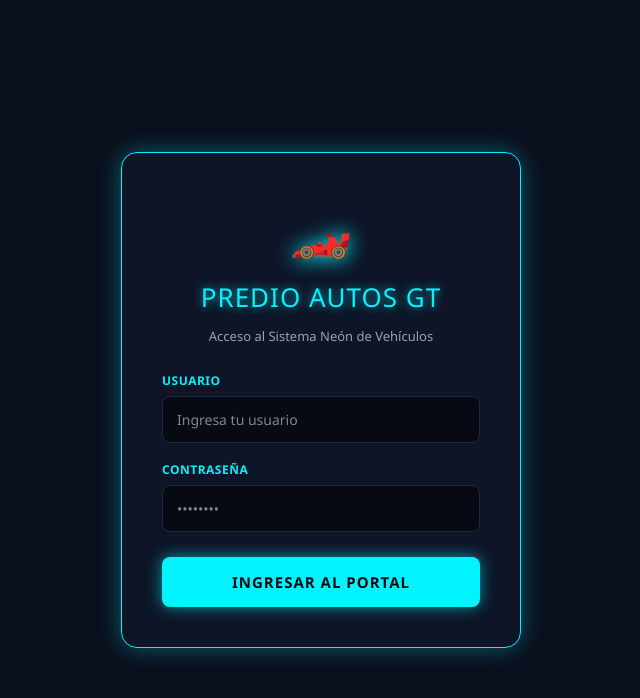
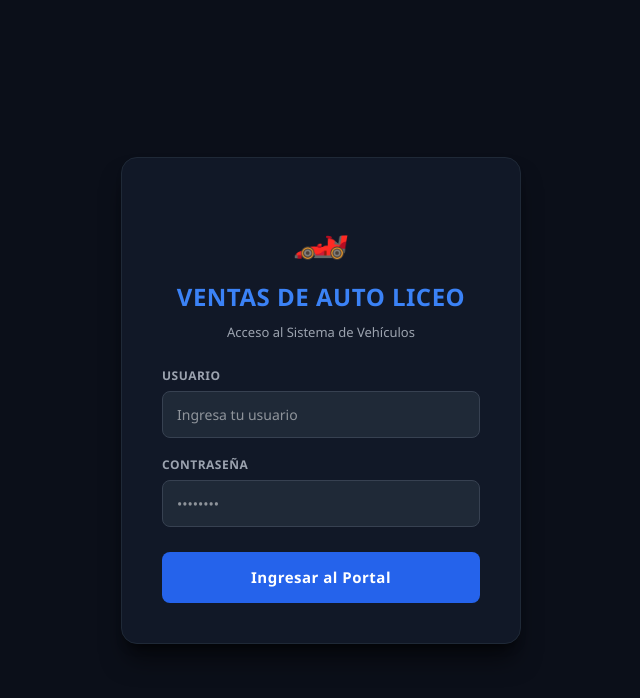
Before and after one commit to Jlastorp/Mi-Proyecto-Autos, a React (Vite) app in the folder frontend/: page / in a window 1280 px wide. Shown: the top 698 px of the page, without its empty margins (319-959 px from the left). Built offline with nearby package versions, Linux system fonts and the light colour scheme.

Commit message:
Se creo un diseño de estilo negro elegante con un toque de azu

```diff
--- a/frontend/src/App.jsx
+++ b/frontend/src/App.jsx
@@ -76,57 +76,54 @@ function App() {
   };
 
   // ==========================================
-  // PANTALLA 1: INICIO DE SESIÓN (AZUL NEÓN)
+  // PANTALLA 1: INICIO DE SESIÓN (DARK MODE ELEGANTE)
   // ==========================================
   if (!estaAutenticado) {
     return (
       <div style={{
         minHeight: '100vh',
-        backgroundColor: '#0a0f1d',
+        backgroundColor: '#0b0f19', // Fondo oscuro mate
         display: 'flex',
         alignItems: 'center',
         justifyContent: 'center',
         fontFamily: "'Segoe UI', Roboto, sans-serif",
         padding: '20px',
-        color: '#e2e8f0'
+        color: '#f3f4f6'
       }}>
         <div style={{
-          backgroundColor: 'rgba(15, 23, 42, 0.85)',
+          backgroundColor: '#111827', // Tarjeta gris/azul muy oscura
           borderRadius: '16px',
-          border: '1px solid #00f3ff',
-          boxShadow: '0 0 25px rgba(0, 243, 255, 0.35)',
+          border: '1px solid #1f2937',
+          boxShadow: '0 20px 25px -5px rgba(0, 0, 0, 0.5), 0 8px 10px -6px rgba(0, 0, 0, 0.5)',
           padding: '40px',
           width: '100%',
           maxWidth: '400px',
-          textAlign: 'center',
-          backdropFilter: 'blur(10px)'
+          textAlign: 'center'
         }}>
-          <div style={{ fontSize: '50px', marginBottom: '10px', filter: 'drop-shadow(0 0 10px #00f3ff)' }}>🏎️</div>
+          <div style={{ fontSize: '46px', marginBottom: '12px' }}>🏎️</div>
           <h2 style={{
-            margin: '0 0 10px 0',
-            color: '#00f3ff',
-            textShadow: '0 0 10px rgba(0, 243, 255, 0.7)',
-            fontSize: '26px',
-            textTransform: 'uppercase',
-            letterSpacing: '1px'
+            margin: '0 0 8px 0',
+            color: '#3b82f6', // Azul elegante
+            fontSize: '24px',
+            fontWeight: '700',
+            letterSpacing: '0.5px'
           }}>
-            PREDIO AUTOS GT
+            VENTAS DE AUTO LICEO
           </h2>
-          <p style={{ color: '#94a3b8', fontSize: '13px', marginBottom: '25px' }}>
-            Acceso al Sistema Neón de Vehículos
+          <p style={{ color: '#9ca3af', fontSize: '13px', marginBottom: '25px' }}>
+            Acceso al Sistema de Vehículos
           </p>
 
           {errorLogin && (
             <div style={{
-              backgroundColor: 'rgba(239, 68, 68, 0.15)',
-              color: '#ff4d4d',
+              backgroundColor: 'rgba(239, 68, 68, 0.1)',
+              color: '#f87171',
               padding: '12px',
               borderRadius: '8px',
               fontSize: '13px',
               marginBottom: '20px',
               border: '1px solid #ef4444',
-              fontWeight: 'bold',
-              boxShadow: '0 0 10px rgba(239, 68, 68, 0.3)'
+              fontWeight: '600'
             }}>
               {errorLogin}
             </div>
@@ -134,7 +131,7 @@ function App() {
 
           <form onSubmit={manejarLogin}>
             <div style={{ textAlign: 'left', marginBottom: '18px' }}>
-              <label style={{ display: 'block', fontSize: '12px', fontWeight: 'bold', color: '#00f3ff', marginBottom: '6px', letterSpacing: '0.5px' }}>
+              <label style={{ display: 'block', fontSize: '12px', fontWeight: '600', color: '#9ca3af', marginBottom: '6px', letterSpacing: '0.5px' }}>
                 USUARIO
               </label>
               <input
@@ -147,8 +144,8 @@ function App() {
                   width: '100%',
                   padding: '12px 14px',
                   borderRadius: '8px',
-                  backgroundColor: '#070a13',
-                  border: '1px solid #1e293b',
+                  backgroundColor: '#1f2937',
+                  border: '1px solid #374151',
                   color: '#ffffff',
                   fontSize: '14px',
                   outline: 'none',
@@ -158,7 +155,7 @@ function App() {
             </div>
 
             <div style={{ textAlign: 'left', marginBottom: '25px' }}>
-              <label style={{ display: 'block', fontSize: '12px', fontWeight: 'bold', color: '#00f3ff', marginBottom: '6px', letterSpacing: '0.5px' }}>
+              <label style={{ display: 'block', fontSize: '12px', fontWeight: '600', color: '#9ca3af', marginBottom: '6px', letterSpacing: '0.5px' }}>
                 CONTRASEÑA
               </label>
               <input
@@ -171,8 +168,8 @@ function App() {
                   width: '100%',
                   padding: '12px 14px',
                   borderRadius: '8px',
-                  backgroundColor: '#070a13',
-                  border: '1px solid #1e293b',
+                  backgroundColor: '#1f2937',
+                  border: '1px solid #374151',
                   color: '#ffffff',
                   fontSize: '14px',
                   outline: 'none',
@@ -185,17 +182,16 @@ function App() {
               type="submit"
               style={{
                 width: '100%',
-                backgroundColor: '#00f3ff',
-                color: '#070a13',
+                backgroundColor: '#2563eb', // Azul profesional
+                color: '#ffffff',
                 border: 'none',
                 padding: '14px',
                 borderRadius: '8px',
                 fontSize: '15px',
-                fontWeight: 'bold',
+                fontWeight: '600',
                 cursor: 'pointer',
-                boxShadow: '0 0 15px rgba(0, 243, 255, 0.6)',
-                textTransform: 'uppercase',
-                letterSpacing: '1px'
+                letterSpacing: '0.5px',
+                transition: 'background-color 0.2s'
               }}
             >
               Ingresar al Portal
@@ -207,57 +203,56 @@ function App() {
   }
 
   // ==========================================
-  // PANTALLA 2: CATÁLOGO AZUL NEÓN (AUTENTICADO)
+  // PANTALLA 2: CATÁLOGO OSCURO ELEGANTE (AUTENTICADO)
   // ==========================================
   return (
     <div style={{
       minHeight: '100vh',
-      backgroundColor: '#070a13',
+      backgroundColor: '#0b0f19', // Fondo oscuro
       padding: '20px',
       fontFamily: "'Segoe UI', Roboto, sans-serif",
-      color: '#e2e8f0'
+      color: '#f3f4f6'
     }}>
 
-      {/* BARRA SUPERIOR NEÓN */}
+      {/* BARRA SUPERIOR OSCURA */}
       <header style={{
         display: 'flex',
         justifyContent: 'space-between',
         alignItems: 'center',
-        backgroundColor: 'rgba(15, 23, 42, 0.9)',
+        backgroundColor: '#111827',
         padding: '18px 30px',
         borderRadius: '12px',
-        border: '1px solid #00f3ff',
-        boxShadow: '0 0 15px rgba(0, 243, 255, 0.25)',
+        border: '1px solid #1f2937',
         marginBottom: '25px',
         maxWidth: '1200px',
-        margin: '0 auto 25px auto'
+        margin: '0 auto 25px auto',
+        boxShadow: '0 4px 6px -1px rgba(0, 0, 0, 0.3)'
       }}>
         <div>
           <h2 style={{
             margin: 0,
-            color: '#00f3ff',
+            color: '#60a5fa',
             fontSize: '22px',
-            textShadow: '0 0 8px rgba(0, 243, 255, 0.6)',
-            letterSpacing: '1px'
+            fontWeight: '700',
+            letterSpacing: '0.5px'
           }}>
-            ⚡ CATÁLOGO NEÓN GT
+            🏎️ VENTAS DE AUTO LICEO
           </h2>
-          <span style={{ fontSize: '13px', color: '#94a3b8' }}>
-            Piloto activo: <strong style={{ color: '#38bdf8' }}>{usuario}</strong>
+          <span style={{ fontSize: '13px', color: '#9ca3af' }}>
+            Usuario activo: <strong style={{ color: '#f3f4f6' }}>{usuario}</strong>
           </span>
         </div>
         <button
           onClick={cerrarSesion}
           style={{
             backgroundColor: 'transparent',
-            color: '#ff4d4d',
+            color: '#f87171',
             border: '1px solid #ef4444',
             padding: '8px 18px',
             borderRadius: '6px',
             cursor: 'pointer',
             fontSize: '12px',
-            fontWeight: 'bold',
-            boxShadow: '0 0 10px rgba(239, 68, 68, 0.3)',
+            fontWeight: '600',
             textTransform: 'uppercase'
           }}
         >
@@ -268,15 +263,14 @@ function App() {
       {/* BANNER DE ÉXITO */}
       {mensajeExito && (
         <div style={{
-          backgroundColor: 'rgba(0, 243, 255, 0.1)',
-          color: '#00f3ff',
+          backgroundColor: 'rgba(22, 163, 74, 0.15)',
+          color: '#4ade80',
           padding: '14px',
           borderRadius: '10px',
           textAlign: 'center',
-          fontWeight: 'bold',
+          fontWeight: '600',
           marginBottom: '20px',
-          border: '1px solid #00f3ff',
-          boxShadow: '0 0 15px rgba(0, 243, 255, 0.3)',
+          border: '1px solid #16a34a',
           maxWidth: '1200px',
           margin: '0 auto 20px auto'
         }}>
@@ -286,19 +280,19 @@ function App() {
 
       {/* ESTADO DE CARGA */}
       {cargando && (
-        <div style={{ textAlign: 'center', padding: '50px', color: '#00f3ff', fontSize: '18px' }}>
-          ⚡ Cargando inventario futurista desde PostgreSQL...
+        <div style={{ textAlign: 'center', padding: '50px', color: '#60a5fa', fontSize: '18px' }}>
+          ⚡ Cargando inventario desde la base de datos...
         </div>
       )}
 
       {/* ESTADO DE ERROR */}
       {errorApi && (
-        <div style={{ textAlign: 'center', padding: '50px', color: '#ff4d4d', fontSize: '18px' }}>
+        <div style={{ textAlign: 'center', padding: '50px', color: '#f87171', fontSize: '18px' }}>
           ❌ {errorApi}
         </div>
       )}
 
-      {/* TARJETAS DE AUTOS NEÓN */}
+      {/* TARJETAS DE AUTOS */}
       {!cargando && !errorApi && (
         <div style={{
           display: 'grid',
@@ -311,16 +305,16 @@ function App() {
             const estaVendido = compradoIds.includes(auto.id);
             return (
               <div key={auto.id} style={{
-                backgroundColor: '#0f172a',
+                backgroundColor: '#111827',
                 borderRadius: '14px',
                 overflow: 'hidden',
-                border: estaVendido ? '1px solid #334155' : '1px solid rgba(0, 243, 255, 0.4)',
-                boxShadow: estaVendido ? 'none' : '0 0 15px rgba(0, 243, 255, 0.15)',
+                border: '1px solid #1f2937',
+                boxShadow: '0 4px 10px rgba(0, 0, 0, 0.3)',
                 display: 'flex',
                 flexDirection: 'column',
                 justifyContent: 'space-between',
                 opacity: estaVendido ? 0.6 : 1,
-                transition: 'transform 0.2s, box-shadow 0.2s'
+                transition: 'transform 0.2s'
               }}>
                 <div>
                   <div style={{ position: 'relative' }}>
@@ -334,62 +328,60 @@ function App() {
                         position: 'absolute',
                         top: '10px',
                         right: '10px',
-                        backgroundColor: '#ef4444',
+                        backgroundColor: '#dc2626',
                         color: 'white',
                         padding: '4px 10px',
                         borderRadius: '6px',
                         fontSize: '11px',
-                        fontWeight: 'bold',
-                        boxShadow: '0 0 10px rgba(239, 68, 68, 0.6)'
+                        fontWeight: 'bold'
                       }}>
                         AGOTADO
                       </span>
                     )}
                   </div>
                   <div style={{ padding: '16px' }}>
-                    <span style={{ fontSize: '11px', color: '#38bdf8', fontWeight: 'bold', textTransform: 'uppercase', letterSpacing: '0.5px' }}>
+                    <span style={{ fontSize: '11px', color: '#60a5fa', fontWeight: 'bold', textTransform: 'uppercase', letterSpacing: '0.5px' }}>
                       {auto.marca} {auto.modelo} • {auto.year}
                     </span>
                     <h3 style={{ margin: '8px 0', fontSize: '16px', color: '#ffffff' }}>
                       {auto.titulo}
                     </h3>
                     <p style={{
-                      color: '#00f3ff',
+                      color: '#38bdf8',
                       fontSize: '22px',
                       fontWeight: 'bold',
-                      margin: '8px 0',
-                      textShadow: '0 0 8px rgba(0, 243, 255, 0.5)'
+                      margin: '8px 0'
                     }}>
                       Q {Number(auto.precio).toLocaleString('es-GT', { minimumFractionDigits: 2 })}
                     </p>
-                    <p style={{ fontSize: '13px', color: '#94a3b8', height: '36px', overflow: 'hidden' }}>
+                    <p style={{ fontSize: '13px', color: '#9ca3af', height: '36px', overflow: 'hidden' }}>
                       {auto.descripcion}
                     </p>
-                    <div style={{ marginTop: '16px', paddingTop: '12px', borderTop: '1px solid #1e293b', fontSize: '12px', color: '#64748b' }}>
+                    <div style={{ marginTop: '16px', paddingTop: '12px', borderTop: '1px solid #1f2937', fontSize: '12px', color: '#6b7280' }}>
                       📍 {auto.ubicacion} <br />
                       👤 Vendedor: {auto.vendedor}
                     </div>
                   </div>
                 </div>
 
-                {/* BOTÓN DE COMPRA NEÓN */}
+                {/* BOTÓN DE COMPRA VERDE 🟢 */}
                 <div style={{ padding: '0 16px 16px 16px' }}>
                   <button
                     onClick={() => setAutoSeleccionado(auto)}
                     disabled={estaVendido}
                     style={{
                       width: '100%',
-                      backgroundColor: estaVendido ? '#334155' : 'transparent',
-                      color: estaVendido ? '#94a3b8' : '#00f3ff',
-                      border: estaVendido ? 'none' : '1px solid #00f3ff',
+                      backgroundColor: estaVendido ? '#374151' : '#16a34a', // Verde vibrante
+                      color: estaVendido ? '#9ca3af' : '#ffffff',
+                      border: 'none',
                       padding: '12px',
                       borderRadius: '8px',
                       fontSize: '13px',
                       fontWeight: 'bold',
                       cursor: estaVendido ? 'not-allowed' : 'pointer',
-                      boxShadow: estaVendido ? 'none' : '0 0 10px rgba(0, 243, 255, 0.3)',
+                      boxShadow: estaVendido ? 'none' : '0 4px 6px -1px rgba(22, 163, 74, 0.3)',
                       textTransform: 'uppercase',
-                      letterSpacing: '1px'
+                      letterSpacing: '0.5px'
                     }}
                   >
                     {estaVendido ? '🚗 Vehículo Vendido' : '🛒 Comprar Auto'}
@@ -401,7 +393,7 @@ function App() {
         </div>
       )}
 
-      {/* MODAL DE COMPRA NEÓN */}
+      {/* MODAL DE COMPRA OSCURA */}
       {autoSeleccionado && (
         <div style={{
           position: 'fixed',
@@ -409,60 +401,59 @@ function App() {
           left: 0,
           right: 0,
           bottom: 0,
-          backgroundColor: 'rgba(5, 8, 16, 0.85)',
+          backgroundColor: 'rgba(0, 0, 0, 0.75)',
           display: 'flex',
           alignItems: 'center',
           justifyContent: 'center',
           zIndex: 1000,
-          padding: '20px',
-          backdropFilter: 'blur(8px)'
+          padding: '20px'
         }}>
           <div style={{
-            backgroundColor: '#0f172a',
+            backgroundColor: '#111827',
             padding: '30px',
             borderRadius: '16px',
             maxWidth: '450px',
             width: '100%',
-            border: '1px solid #00f3ff',
-            boxShadow: '0 0 25px rgba(0, 243, 255, 0.4)',
+            border: '1px solid #374151',
+            boxShadow: '0 25px 50px -12px rgba(0, 0, 0, 0.7)',
             color: '#ffffff'
           }}>
-            <h3 style={{ margin: '0 0 10px 0', color: '#00f3ff', textShadow: '0 0 8px rgba(0, 243, 255, 0.5)' }}>
+            <h3 style={{ margin: '0 0 10px 0', color: '#60a5fa' }}>
               Confirmar Adquisición 🚗
             </h3>
-            <p style={{ fontSize: '13px', color: '#94a3b8', marginBottom: '15px' }}>
-              Estás reservando el siguiente vehículo en nuestro sistema:
+            <p style={{ fontSize: '13px', color: '#9ca3af', marginBottom: '15px' }}>
+              Estás reservando el siguiente vehículo en Ventas de Auto Liceo:
             </p>
 
-            <div style={{ backgroundColor: '#070a13', padding: '15px', borderRadius: '8px', marginBottom: '20px', border: '1px solid #1e293b' }}>
-              <strong style={{ color: '#38bdf8' }}>{autoSeleccionado.titulo}</strong>
-              <div style={{ color: '#00f3ff', fontSize: '20px', fontWeight: 'bold', marginTop: '5px', textShadow: '0 0 8px rgba(0, 243, 255, 0.5)' }}>
+            <div style={{ backgroundColor: '#1f2937', padding: '15px', borderRadius: '8px', marginBottom: '20px', border: '1px solid #374151' }}>
+              <strong style={{ color: '#93c5fd' }}>{autoSeleccionado.titulo}</strong>
+              <div style={{ color: '#4ade80', fontSize: '20px', fontWeight: 'bold', marginTop: '5px' }}>
                 Q {Number(autoSeleccionado.precio).toLocaleString('es-GT', { minimumFractionDigits: 2 })}
               </div>
             </div>
 
             <form onSubmit={confirmarCompra}>
               <div style={{ marginBottom: '14px', textAlign: 'left' }}>
-                <label style={{ display: 'block', fontSize: '11px', fontWeight: 'bold', color: '#00f3ff', marginBottom: '4px', letterSpacing: '0.5px' }}>
+                <label style={{ display: 'block', fontSize: '11px', fontWeight: '600', color: '#9ca3af', marginBottom: '4px', letterSpacing: '0.5px' }}>
                   NOMBRE COMPLETO
                 </label>
                 <input
                   type="text"
                   defaultValue={usuario}
                   required
-                  style={{ width: '100%', padding: '10px', borderRadius: '6px', backgroundColor: '#070a13', border: '1px solid #1e293b', color: 'white', boxSizing: 'border-box' }}
+                  style={{ width: '100%', padding: '10px', borderRadius: '6px', backgroundColor: '#1f2937', border: '1px solid #374151', color: 'white', boxSizing: 'border-box' }}
                 />
               </div>
 
               <div style={{ marginBottom: '20px', textAlign: 'left' }}>
-                <label style={{ display: 'block', fontSize: '11px', fontWeight: 'bold', color: '#00f3ff', marginBottom: '4px', letterSpacing: '0.5px' }}>
+                <label style={{ display: 'block', fontSize: '11px', fontWeight: '600', color: '#9ca3af', marginBottom: '4px', letterSpacing: '0.5px' }}>
                   CORREO ELECTRÓNICO
                 </label>
                 <input
                   type="email"
                   placeholder="ejemplo@correo.com"
                   required
-                  style={{ width: '100%', padding: '10px', borderRadius: '6px', backgroundColor: '#070a13', border: '1px solid #1e293b', color: 'white', boxSizing: 'border-box' }}
+                  style={{ width: '100%', padding: '10px', borderRadius: '6px', backgroundColor: '#1f2937', border: '1px solid #374151', color: 'white', boxSizing: 'border-box' }}
                 />
               </div>
 
@@ -473,11 +464,11 @@ function App() {
                   style={{
                     flex: 1,
                     backgroundColor: 'transparent',
-                    color: '#94a3b8',
-                    border: '1px solid #334155',
+                    color: '#9ca3af',
+                    border: '1px solid #374151',
                     padding: '12px',
                     borderRadius: '8px',
-                    fontWeight: 'bold',
+                    fontWeight: '600',
                     cursor: 'pointer'
                   }}
                 >
@@ -487,14 +478,13 @@ function App() {
                   type="submit"
                   style={{
                     flex: 1,
-                    backgroundColor: '#00f3ff',
-                    color: '#070a13',
+                    backgroundColor: '#16a34a', // Verde vibrante
+                    color: '#ffffff',
                     border: 'none',
                     padding: '12px',
                     borderRadius: '8px',
-                    fontWeight: 'bold',
-                    cursor: 'pointer',
-                    boxShadow: '0 0 10px rgba(0, 243, 255, 0.5)'
+                    fontWeight: '600',
+                    cursor: 'pointer'
                   }}
                 >
                   Confirmar
```
